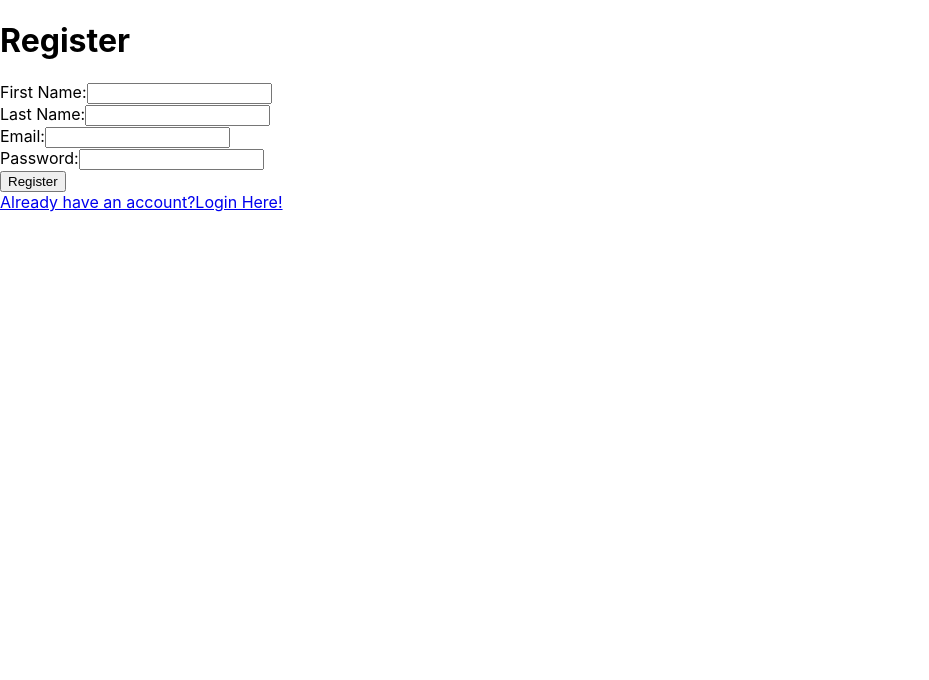
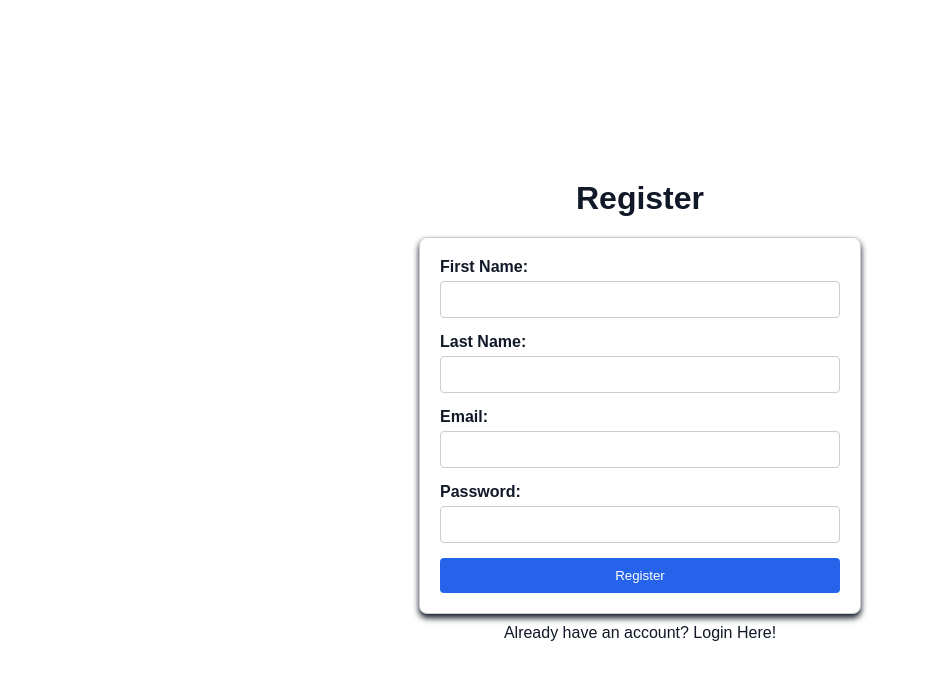
Before and after one commit to stevanovicc/habit-flow-react, a React (Create React App) app: page /register in a window 1280 px wide. Shown: the top 680 px of the page, without its empty margins (0-929 px from the left). Built offline with nearby package versions, Linux system fonts and the light colour scheme.

Commit message:
Designed login and register pages using CSS

```diff
--- a/public/index.html
+++ b/public/index.html
@@ -1,14 +1,12 @@
 <!DOCTYPE html>
 <html lang="en">
-  <head>
+
+<head>
     <meta charset="utf-8" />
     <link rel="icon" href="%PUBLIC_URL%/favicon.ico" />
     <meta name="viewport" content="width=device-width, initial-scale=1" />
     <meta name="theme-color" content="#000000" />
-    <meta
-      name="description"
-      content="Web site created using create-react-app"
-    />
+    <meta name="description" content="Web site created using create-react-app" />
     <link rel="apple-touch-icon" href="%PUBLIC_URL%/logo192.png" />
     <!--
       manifest.json provides metadata used when your web app is installed on a
@@ -24,9 +22,10 @@
       work correctly both with client-side routing and a non-root public URL.
       Learn how to configure a non-root public URL by running `npm run build`.
     -->
-    <title>React App</title>
-  </head>
-  <body>
+    <title>HabitFlow</title>
+</head>
+
+<body>
     <noscript>You need to enable JavaScript to run this app.</noscript>
     <div id="root"></div>
     <!--
@@ -39,5 +38,6 @@
       To begin the development, run `npm start` or `yarn start`.
       To create a production bundle, use `npm run build` or `yarn build`.
     -->
-  </body>
+</body>
+
 </html>
--- a/src/App.js
+++ b/src/App.js
@@ -1,16 +1,18 @@
 import logo from './logo.svg';
 import './App.css';
 import { BrowserRouter, Route, Routes } from 'react-router-dom';
-import Login from "./login/Login"
+import Loginpage from "./login/Loginpage"
 import Register from "./register/Register"
+import Home from "./home/Home"
 
 function App() {
     return (
         <div>
             <BrowserRouter>
             <Routes>
-                <Route path="/" Component={Login}/>
+                <Route path="/" Component={Loginpage}/>
                 <Route path="/register" Component={Register}/>
+                <Route path="/home" Component={Home}/>
             </Routes>
             </BrowserRouter>
         </div>
--- /dev/null
+++ b/src/home/Home.js
@@ -0,0 +1,8 @@
+import React from 'react';
+
+const Home = () => {
+    return(
+        <h1>Welcome to HabitFlow!</h1>
+    )
+}
+export default Home;
--- a/src/login/Login.js
+++ /dev/null
@@ -1,41 +0,0 @@
-import React, { useState } from 'react';
-import { Link } from 'react-router-dom';
-
-const Login = () => {
-  const [email, setEmail] = useState('');
-  const [password, setPassword] = useState('');
-
-  const handleSubmit = (e) => {
-    e.preventDefault();
-    console.log('Email:', email);
-    console.log('Password:', password);
-  };
-
-  return (
-    <div>
-    <h1>Login Page</h1>
-    <form onSubmit={handleSubmit}>
-      <div>
-        <label>Email:</label>
-        <input
-          type="email"
-          value={email}
-          onChange={(e) => setEmail(e.target.value)}
-        />
-      </div>
-      <div>
-        <label>Password:</label>
-        <input
-          type="password"
-          value={password}
-          onChange={(e) => setPassword(e.target.value)}
-        />
-      </div>
-      <button type="submit">Login</button>
-    </form>
-    <Link to="/register">Don't have an account? Register now!</Link>
-    </div>
-  );
-};
-
-export default Login;
--- /dev/null
+++ b/src/login/Loginpage.css
@@ -0,0 +1,66 @@
+.login-container {
+    display: flex;
+    flex-direction: column;
+    align-items: center;
+    justify-content: center;
+    height: 100vh;
+    background-color: #fff;
+    font-family: Arial, sans-serif;
+}
+
+.login-form {
+    background: #fff;
+    padding: 20px;
+    border: 1px solid #ccc;
+    border-radius: 8px;
+    box-shadow: 0px 4px 6px #111827;
+    width: 300px;
+}
+
+.login-h1 {
+    margin-bottom: 20px;
+    color: #111827;
+    text-align: center;
+}
+
+.login-label {
+    font-weight: bold;
+    margin-bottom: 5px;
+    display: block;
+    color: #111827;
+}
+
+.login-input {
+    width: 100%;
+    padding: 10px;
+    margin-bottom: 15px;
+    border: 1px solid #ccc;
+    border-radius: 4px;
+    box-sizing: border-box;
+}
+
+.login-button {
+    background-color: #2563EB;
+    color: #FFFF;
+    padding: 10px 15px;
+    border: none;
+    border-radius: 4px;
+    cursor: pointer;
+    width: 100%;
+}
+
+.login-button:hover {
+    background-color: #1E40AF;
+}
+
+.login-link {
+    display: block;
+    margin-top: 10px;
+    color: #111827;
+    text-decoration: none;
+    text-align: center;
+}
+
+.login-link:hover {
+    text-decoration: underline;
+}
--- /dev/null
+++ b/src/login/Loginpage.js
@@ -0,0 +1,46 @@
+import React, { useState } from 'react';
+import { Link, useNavigate } from 'react-router-dom';
+import "./Loginpage.css"
+
+const Loginpage = () => {
+  const [email, setEmail] = useState('');
+  const [password, setPassword] = useState('');
+  const navigate = useNavigate();
+
+  const handleSubmit = (e) => {
+    e.preventDefault();
+    console.log('Email:', email);
+    console.log('Password:', password);
+    navigate('/home');
+  };
+
+  return (
+    <div className='login-container'>
+    <h1 className='login-h1'>Login Page</h1>
+    <form onSubmit={handleSubmit} className='login-form'>
+      <div>
+        <label className='login-label'>Email:</label>
+        <input
+          type="email"
+          value={email}
+          onChange={(e) => setEmail(e.target.value)}
+          className='login-input'
+        />
+      </div>
+      <div>
+        <label className='login-label'>Password:</label>
+        <input
+          type="password"
+          value={password}
+          onChange={(e) => setPassword(e.target.value)}
+          className='login-input'
+        />
+      </div>
+      <button type="submit" className='login-button'>Login</button>
+    </form>
+    <Link to="/register" className='login-link'>Don't have an account? Register now!</Link>
+    </div>
+  );
+};
+
+export default Loginpage;
--- /dev/null
+++ b/src/register/Register.css
@@ -0,0 +1,66 @@
+.register-container {
+    display: flex;
+    flex-direction: column;
+    align-items: center;
+    justify-content: center;
+    height: 100vh;
+    background-color: #fff;
+    font-family: Arial, sans-serif;
+}
+
+.register-h1 {
+    color: #111827;
+    margin-bottom: 20px;
+    text-align: center;
+}
+
+.register-form {
+    background: #fff;
+    border: 1px solid #ccc;
+    border-radius: 8px;
+    box-shadow: 0 4px 6px #111827;
+    padding: 20px;
+    width: 400px;
+}
+
+.register-label {
+    display: block;
+    margin-bottom: 5px;
+    color: #111827;
+    font-weight: bold;
+}
+
+.register-input {
+    width: 100%;
+    padding: 10px;
+    margin-bottom: 15px;
+    border: 1px solid #ccc;
+    border-radius: 4px;
+    box-sizing: border-box;
+}
+
+.register-button {
+    background: #2563eb;
+    color: #fff;
+    padding: 10px 15px;
+    border: none;
+    border-radius: 4px;
+    cursor: pointer;
+    width: 100%;
+}
+
+.register-button:hover {
+    background: #1E40AF;
+}
+
+.register-link {
+    display: block;
+    margin-top: 10px;
+    color: #111827;
+    text-decoration: none;
+    text-align: center;
+}
+
+.register-link:hover {
+    text-decoration: underline;
+}
--- a/src/register/Register.js
+++ b/src/register/Register.js
@@ -1,11 +1,13 @@
 import React, { useState } from 'react';
-import { Link } from 'react-router-dom';
+import { Link,useNavigate } from 'react-router-dom';
+import "./Register.css"
 
 const Register = () => {
  const [fname,setFname] = useState('');
  const [lname, setLname] = useState('');
   const [email, setEmail] = useState('');
   const [password, setPassword] = useState('');
+  const navigate = useNavigate();
 
   const handleSubmit = (e) => {
     e.preventDefault();
@@ -13,47 +15,52 @@ const Register = () => {
     console.log('Last Name:', lname);
     console.log('Email:', email);
     console.log('Password:', password);
+    navigate('/home');
   };
 
   return (
-    <div>
-        <h1>Register</h1>
-    <form onSubmit={handleSubmit}>
-        <div>
-        <label>First Name:</label>
+    <div className='register-container'>
+        <h1 className='register-h1'>Register</h1>
+    <form onSubmit={handleSubmit} className='register-form'>
+        <div className='register-div'>
+        <label className='register-label'>First Name:</label>
         <input
          type="text"
          value={fname}
          onChange ={(e) => setFname(e.target.value)}
+         className='register-input'
         />
         </div>
-        <div>
-        <label>Last Name:</label>
+        <div className='register-div'>
+        <label className='register-label'>Last Name:</label>
         <input
           type="text"
           value={lname}
           onChange={(e) => setLname(e.target.value)}
+          className='register-input'
         />
       </div>
-      <div>
-        <label>Email:</label>
+      <div className='register-div'>
+        <label className='register-label'>Email:</label>
         <input
           type="email"
           value={email}
           onChange={(e) => setEmail(e.target.value)}
+          className='register-input'
         />
       </div>
-      <div>
-        <label>Password:</label>
+      <div className='register-div'>
+        <label className='register-label'>Password:</label>
         <input
           type="password"
           value={password}
           onChange={(e) => setPassword(e.target.value)}
+          className='register-input'
         />
       </div>
-      <button type="submit">Register</button>
+      <button type="submit" className='register-button'>Register</button>
     </form>
-    <Link to="/">Already have an account?Login Here!</Link>
+    <Link to="/" className='register-link'>Already have an account? Login Here!</Link>
     </div>
   );
 };
```
